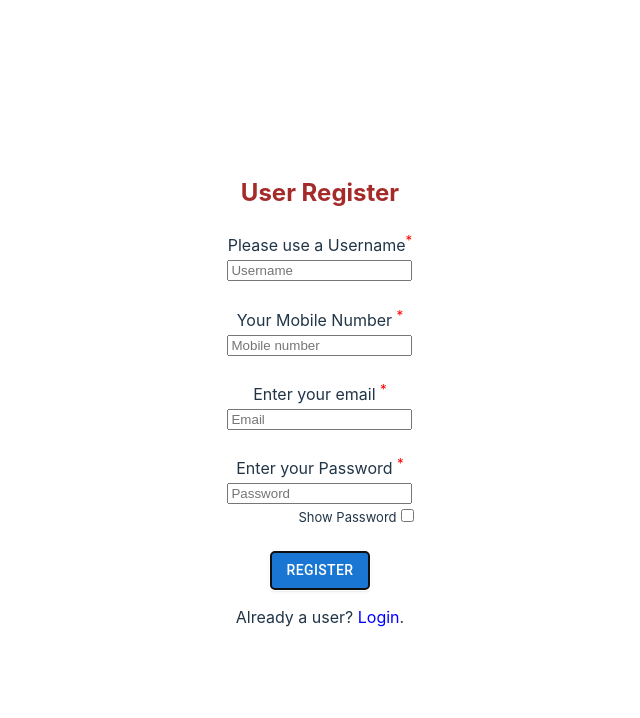
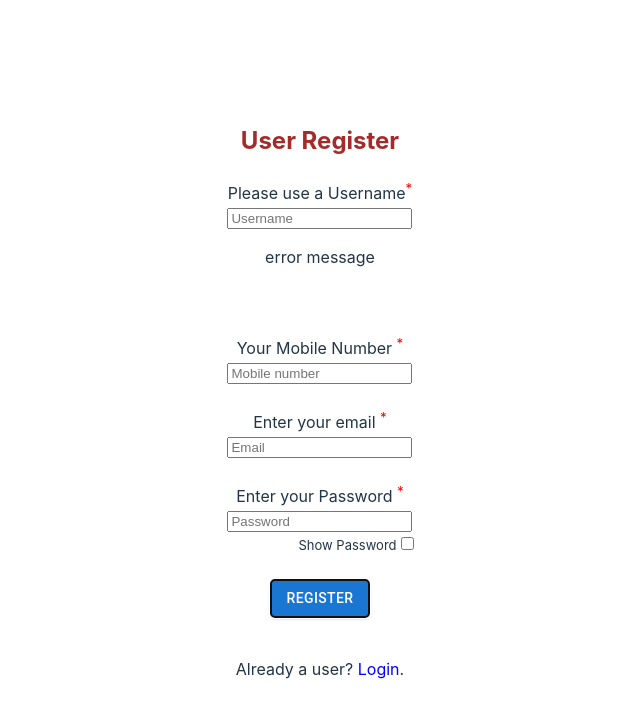
Before and after one commit to Sanu90/Redux, a React (Vite) app in the folder Client/: page /register in a window 1280 px wide. Both pictures are taken after a click on the button "REGISTER". Shown: the top 718 px of the page, without its empty margins (320-960 px from the left). Built offline with nearby package versions, Linux system fonts and the light colour scheme.

Commit message:
Used useref and useNavigate to focus on the first input field on login and register pages

```diff
--- a/Client/package.json
+++ b/Client/package.json
@@ -16,7 +16,8 @@
     "@mui/material": "^6.1.1",
     "react": "^18.3.1",
     "react-dom": "^18.3.1",
-    "react-router-dom": "^6.26.2"
+    "react-router-dom": "^6.26.2",
+    "react-toastify": "^10.0.5"
   },
   "devDependencies": {
     "@eslint/js": "^9.9.0",
--- a/Client/src/App.jsx
+++ b/Client/src/App.jsx
@@ -1,7 +1,7 @@
 import "./App.css";
 import UserLogin from "./Component/userLogin/UserLogin";
 import UserRegister from "./Component/userRegister/UserRegister";
-import AdminLogin from "./Component/AdminLogin";
+import AdminLogin from "./Component/AdminLogin/AdminLogin";
 import { BrowserRouter, Routes, Route } from "react-router-dom";
 
 function App() {
--- a/Client/src/Component/userLogin/UserLogin.jsx
+++ b/Client/src/Component/userLogin/UserLogin.jsx
@@ -1,7 +1,6 @@
-import React from "react";
+import React, { useState, useRef, useEffect } from "react";
 import Button from "@mui/material/Button";
 import "./UserLoginStyle.css";
-import { useState } from "react";
 import { useNavigate } from "react-router";
 
 function UserLogin() {
@@ -10,6 +9,12 @@ function UserLogin() {
   const [showPassword, setShowPassword] = useState(false);
 
   const signupNavigate = useNavigate(null);
+  const loginRef = useRef("");
+
+  useEffect(() => {
+    console.log("useEffect");
+    loginRef.current.focus();
+  }, []);
 
   // let hello = () => {
   //   console.log("check box is clicked");
@@ -30,6 +35,7 @@ function UserLogin() {
       </label>
       <br></br>
       <input
+        ref={loginRef}
         // className="emailInput"
         type="email"
         // id="email"
--- a/Client/src/Component/userRegister/UserRegister.jsx
+++ b/Client/src/Component/userRegister/UserRegister.jsx
@@ -1,4 +1,4 @@
-import React, { useState } from "react";
+import React, { useState, useRef, useEffect } from "react";
 import Button from "@mui/material/Button";
 import "./userRegisterStyle.css";
 import { useNavigate } from "react-router";
@@ -9,13 +9,25 @@ function UserRegister() {
   const [email, setEmail] = useState("");
   const [password, setPassword] = useState("");
   const [showPassword, setShowPassword] = useState(false);
+  const [error, setError] = useState("");
 
   const loginNavigate = useNavigate(null);
+  const registerRef = useRef("");
+
+  useEffect(() => {
+    registerRef.current.focus();
+  }, []);
+
+  const register = () => {
+    setError("error message");
+    // console.log("register button is clicked");
+    // e.preventDefault();
+  };
 
   return (
     <div className="registerForm">
       <h2 className="Header">User Register</h2>
-      <form>
+      <form onSubmit={register}>
         <label>
           Please use a Username<sup id="asterisk">*</sup>
         </label>
@@ -24,8 +36,10 @@ function UserRegister() {
           type="text"
           placeholder="Username"
           value={username}
+          ref={registerRef}
           onChange={(e) => setUsername(e.target.value)}
         />
+        {error && <p>{error}</p>}
 
         <br />
         <br />
@@ -79,17 +93,15 @@ function UserRegister() {
 
         <br />
         <br />
-        <Button
-          variant="contained"
-          color="primary"
-          //   onClick={login}
-        >
+        <Button variant="contained" color="primary" onClick={register}>
           Register
         </Button>
+      </form>
       <br />
       <p className="goBacktoLogin">
         Already a user?{" "}
-          <span onClick={() => {
+        <span
+          onClick={() => {
             loginNavigate("/");
           }}
         >
@@ -97,7 +109,6 @@ function UserRegister() {
         </span>
         .
       </p>
-      </form>
     </div>
   );
 }
```
Also changed, not shown: Client/src/Component/AdminLogin/AdminLogin.jsx (renamed from Client/src/Component/AdminLogin.jsx), 1 other file (tests, documents, lock files or other folders). Lines whose indentation alone changed are shown as unchanged.
